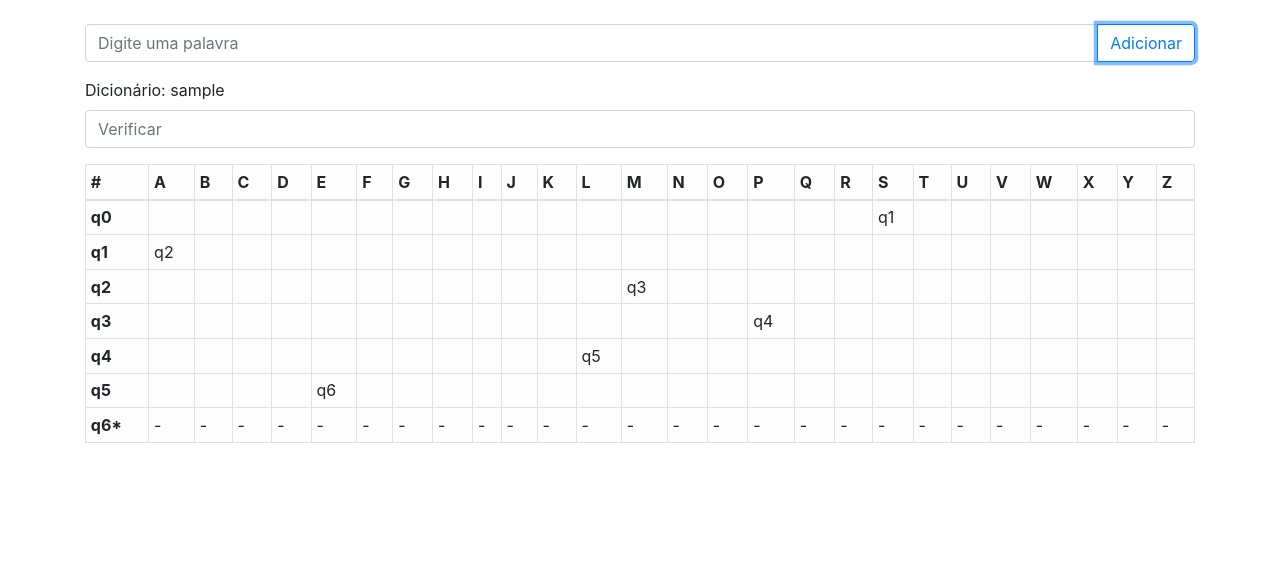
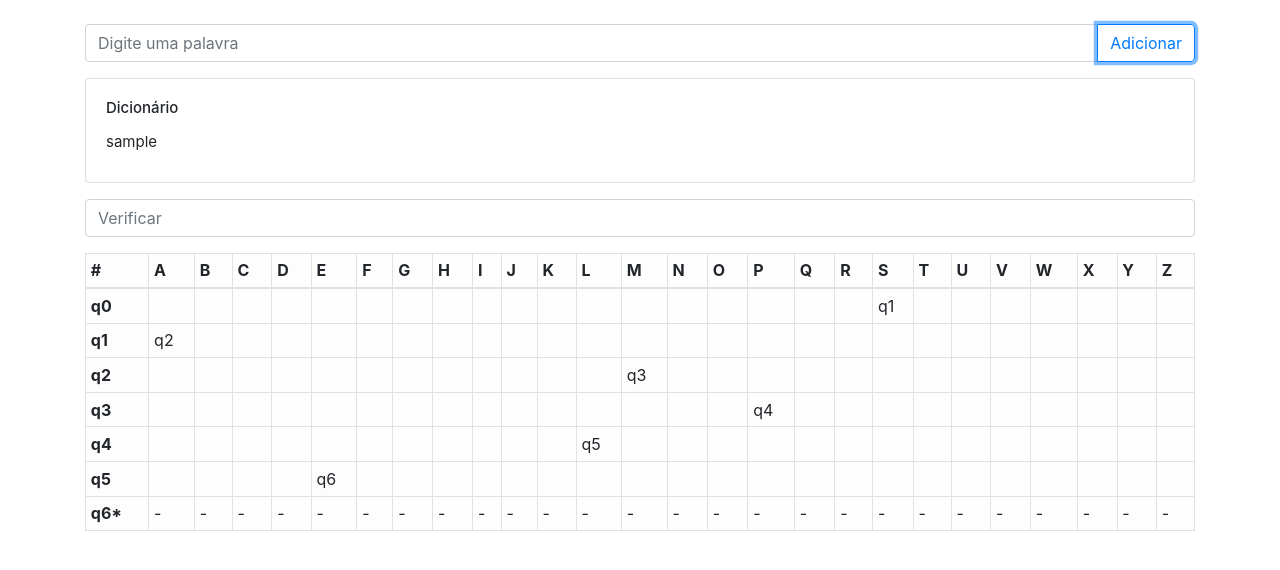
Before and after one commit to felipewpassa/automato-finito, an Angular app: page / in a window 1280 px wide. Both pictures are taken after typing "Sample" into the empty fields and a click on the button "Adicionar". Shown: the top 570 px of the page. Built offline with nearby package versions, Linux system fonts and the light colour scheme.

Commit message:
Ajustes no layout

```diff
--- a/src/app/app.component.html
+++ b/src/app/app.component.html
@@ -1,4 +1,4 @@
-<div class="container mt-4">
+<div class="container mt-4" style="min-width: 780px;">
   <form [formGroup]="formDados">
     <div class="input-group mb-3">
       <input type="text" class="form-control" formControlName="addWord" placeholder="Digite uma palavra" spellcheck="false" (keydown)="addWithEnter($event)">
@@ -6,16 +6,23 @@
         <button class="btn btn-outline-primary" type="button" (click)="adicionarPalavra()">Adicionar</button>
       </div>
     </div>
-    <div>
-      <label>Dicionário:&nbsp;</label>
-      <label *ngFor="let palavra of palavras; let i=index">{{!i ? palavra : ',&nbsp;' + palavra}}</label>
+    <div class="card mb-3" *ngIf="this.dicionario.length">
+      <div class="card-body">
+        <h6 style="font-size: 15px;" class="card-title">Dicionário</h6>
+        <label style="font-size: 15px;" *ngFor="let palavra of palavras; let i=index">{{!i ? palavra : ',&nbsp;' + palavra}}</label>
+      </div>
     </div>
+    <!--div>
+      <div class="card" style="width: 18rem;">
+        <label>Dicionário:&nbsp;</label>
+        <label *ngFor="let palavra of palavras; let i=index">{{!i ? palavra : ',&nbsp;' + palavra}}</label>
+      </div>
+    </div-->
     <div class="input-group mb-3" *ngIf="this.dicionario.length">
       <input type="text" class="form-control input-mask" [style.color]=inputColor (keydown)="onKeydown($event)" formControlName="verifyWord" placeholder="Verificar" spellcheck="false">
     </div>
   </form>
-
-  <table class="table table-sm table-bordered table-light">
+  <table class="table table-sm table-bordered table-light" *ngIf="this.dicionario.length">
     <thead>
       <tr>
         <th *ngFor="let head of headerTable" scope="col">{{head}}</th>
@@ -53,6 +60,11 @@
       </tr>
     </tbody>
   </table>
+  <!--div class="card mb-3">
+    <div class="card-body">
+      <p class="card-text" style="text-align: center;">Felipe Passa</p>
+    </div>
+  </div-->
 </div>
 
 <router-outlet></router-outlet>
```
